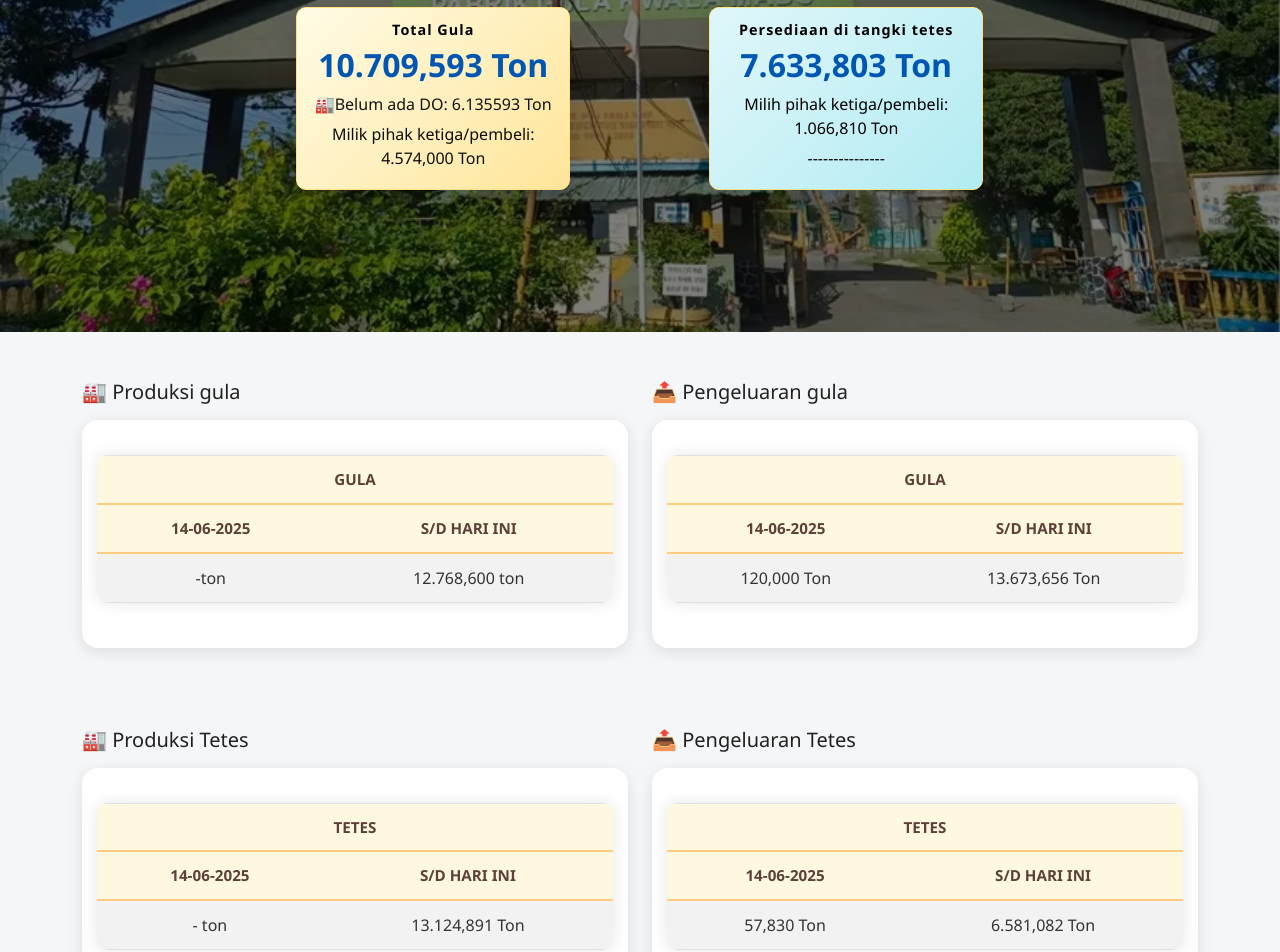
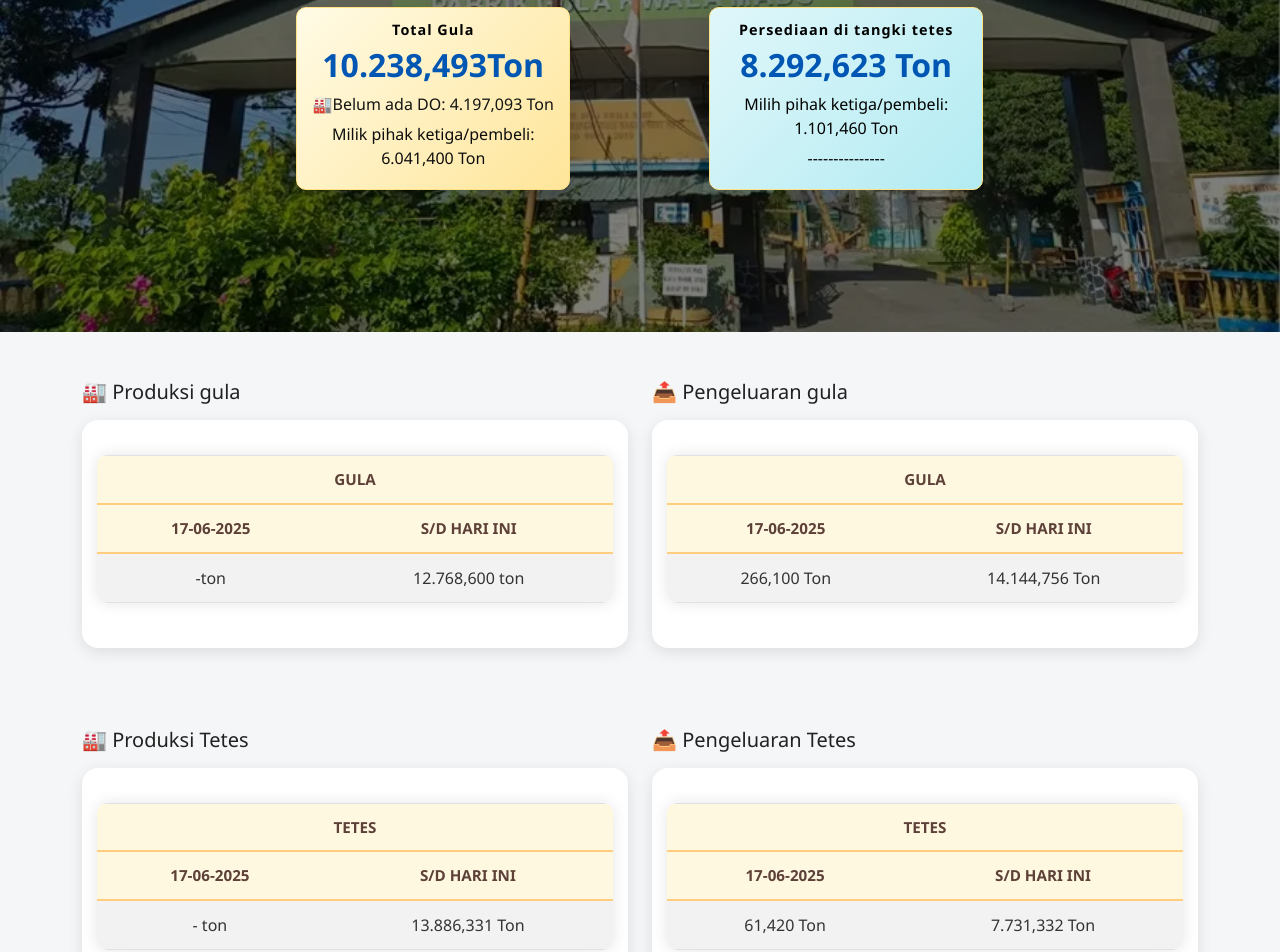
Before and after one commit to PGKM32/GULATETES, a plain HTML site: page index.html in a window 1280 px wide. Shown: the part 260-1212 px from the top of the page. Drawn offline with nearby package versions, Linux system fonts and the light colour scheme.

Commit message:
Update index.html

```diff
--- a/index.html
+++ b/index.html
@@ -887,7 +887,7 @@ body.scrolled .back-to-top {
     <!-- Waktu terakhir diperbarui -->
     <div class="d-flex justify-content-center">
       <p class="lead animate-text" style="font-size: 1.2rem; text-align: center; margin-bottom: 1rem;">
-        ⏱️ Persediaan: sabtu, 14 Juni, 2025
+        ⏱️ Persediaan: Selasa, 17 Juni, 2025
       </p>
     </div>
 
@@ -899,9 +899,9 @@ body.scrolled .back-to-top {
         <div class="total-card scroll-anim" style="max-width: 300px; margin: auto; padding: 0.8rem;">
           <div class="inner-card gula" style="color: black; padding: 0.8rem; border-radius: 10px; background-color: #f8f9fa;">
             <h6 style="color: black; font-size: 0.9rem;">Total Gula</h6>
-            <h2 id="totalGula" style="font-size: 2rem; color: #0056b3;"> 10.709,593 Ton</h2>
-            <p style="font-size: 1rem; margin: 6px 0; color: #131414;">🏭Belum ada DO: 6.135593 Ton</p>
-            <p style="font-size: 1rem; margin: 6px 0; color: #0d0d0d;">Milik pihak ketiga/pembeli: 4.574,000 Ton</p>
+            <h2 id="totalGula" style="font-size: 2rem; color: #0056b3;"> 10.238,493Ton</h2>
+            <p style="font-size: 1rem; margin: 6px 0; color: #131414;">🏭Belum ada DO: 4.197,093 Ton</p>
+            <p style="font-size: 1rem; margin: 6px 0; color: #0d0d0d;">Milik pihak ketiga/pembeli: 6.041,400 Ton</p>
           </div>
         </div>
       </div>
@@ -911,8 +911,8 @@ body.scrolled .back-to-top {
         <div class="total-card scroll-anim" style="max-width: 300px; margin: auto; padding: 0.8rem;">
           <div class="inner-card tetes" style="color: black; padding: 0.8rem; border-radius: 10px; background-color: #f8f9fa;">
              <h6 style="color: black; font-size: 0.9rem;">Persediaan di tangki tetes</h6>
-            <h2 id="totalTetes" style="font-size: 2rem; color: #0056b3;"> 7.633,803 Ton</h2>
-            <p style="font-size: 1rem; margin: 6px 0; color: #000000;">Milih pihak ketiga/pembeli: 1.066,810 Ton</p>
+            <h2 id="totalTetes" style="font-size: 2rem; color: #0056b3;"> 8.292,623 Ton</h2>
+            <p style="font-size: 1rem; margin: 6px 0; color: #000000;">Milih pihak ketiga/pembeli: 1.101,460 Ton</p>
             <p style="font-size: 1rem; margin: 6px 0; color: #050606;"></p> --------------- </p>
           </div>
         </div>
@@ -936,7 +936,7 @@ body.scrolled .back-to-top {
         <table class="table table-bordered table-striped">
           <thead class="table-warning">
             <tr><th colspan="2" class="text-center">Gula</th></tr>
-            <tr><th>14-06-2025</th><th>S/D Hari Ini</th></tr>
+            <tr><th>17-06-2025</th><th>S/D Hari Ini</th></tr>
           </thead>
           <tbody>
             <tr>
@@ -955,12 +955,12 @@ body.scrolled .back-to-top {
         <table class="table table-bordered table-striped">
           <thead class="table-danger">
             <tr><th colspan="2" class="text-center">Gula</th></tr>
-            <tr><th>14-06-2025</th><th>S/D Hari Ini</th></tr>
+            <tr><th>17-06-2025</th><th>S/D Hari Ini</th></tr>
           </thead>
           <tbody>
             <tr>
-              <td id="pengeluaranGulaHariIni"> 120,000 Ton</td>
-              <td id="pengeluaranGulaTotal"> 13.673,656 Ton</td>
+              <td id="pengeluaranGulaHariIni"> 266,100 Ton</td>
+              <td id="pengeluaranGulaTotal"> 14.144,756 Ton</td>
             </tr>
           </tbody>
         </table>
@@ -979,12 +979,12 @@ body.scrolled .back-to-top {
         <table class="table table-bordered table-striped">
           <thead class="table-warning">
             <tr><th colspan="2" class="text-center">Tetes</th></tr>
-            <tr><th>14-06-2025</th><th>S/D Hari Ini</th></tr>
+            <tr><th>17-06-2025</th><th>S/D Hari Ini</th></tr>
           </thead>
           <tbody>
             <tr>
               <td id="produksiTetesHariIni">- ton</td>
-              <td id="produksiTetesTotal">13.124,891 Ton</td>
+              <td id="produksiTetesTotal">13.886,331 Ton</td>
             </tr>
           </tbody>
         </table>
@@ -996,12 +996,12 @@ body.scrolled .back-to-top {
         <table class="table table-bordered table-striped">
           <thead class="table-danger">
             <tr><th colspan="2" class="text-center">Tetes</th></tr>
-            <tr><th>14-06-2025</th><th>S/D Hari Ini</th></tr>
+            <tr><th>17-06-2025</th><th>S/D Hari Ini</th></tr>
           </thead>
           <tbody>
             <tr>
-              <td id="pengeluaranTetesHariIni"> 57,830 Ton</td>
-              <td id="pengeluaranTetesTotal"> 6.581,082 Ton</td>
+              <td id="pengeluaranTetesHariIni"> 61,420 Ton</td>
+              <td id="pengeluaranTetesTotal"> 7.731,332 Ton</td>
             </tr>
           </tbody>
         </table>
```
